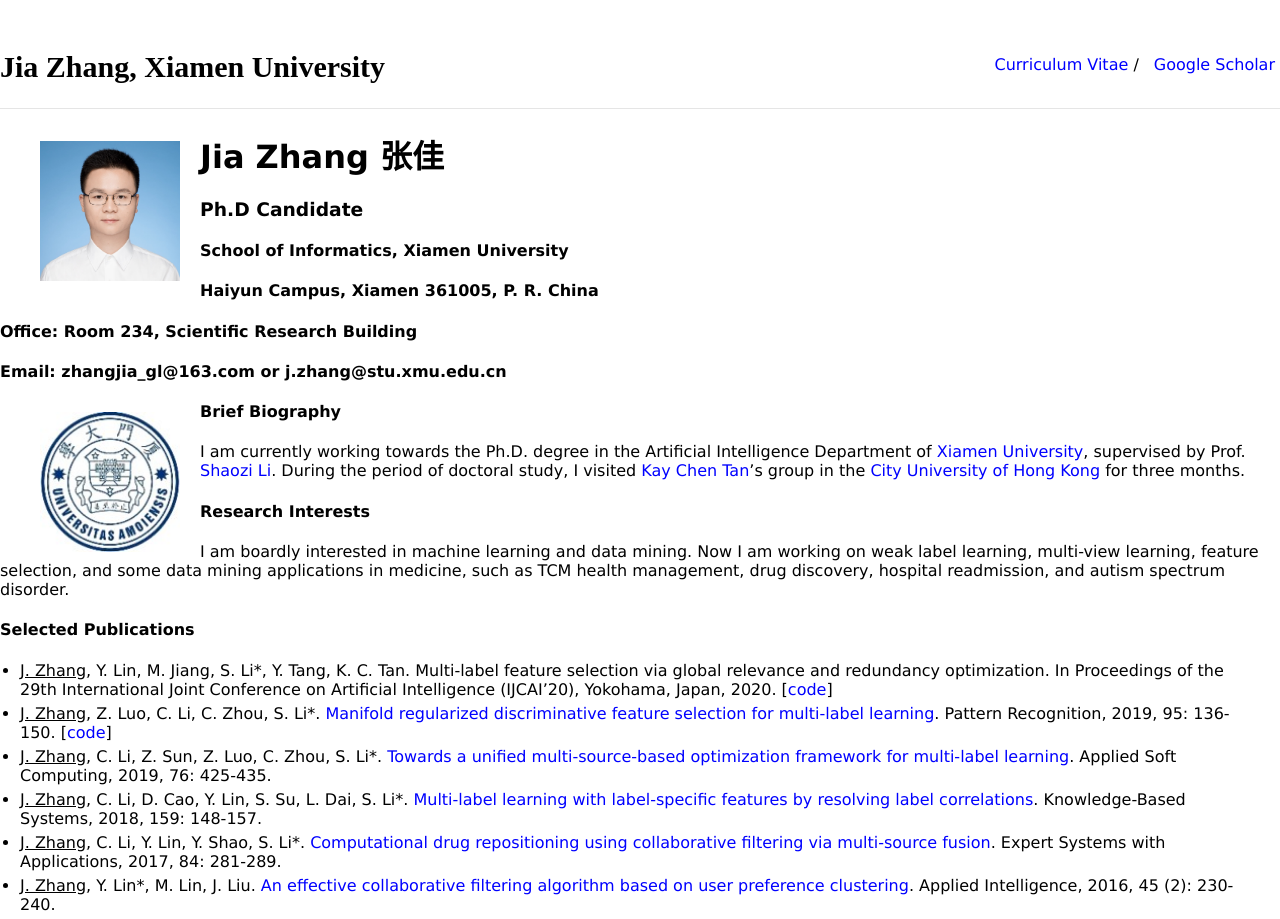
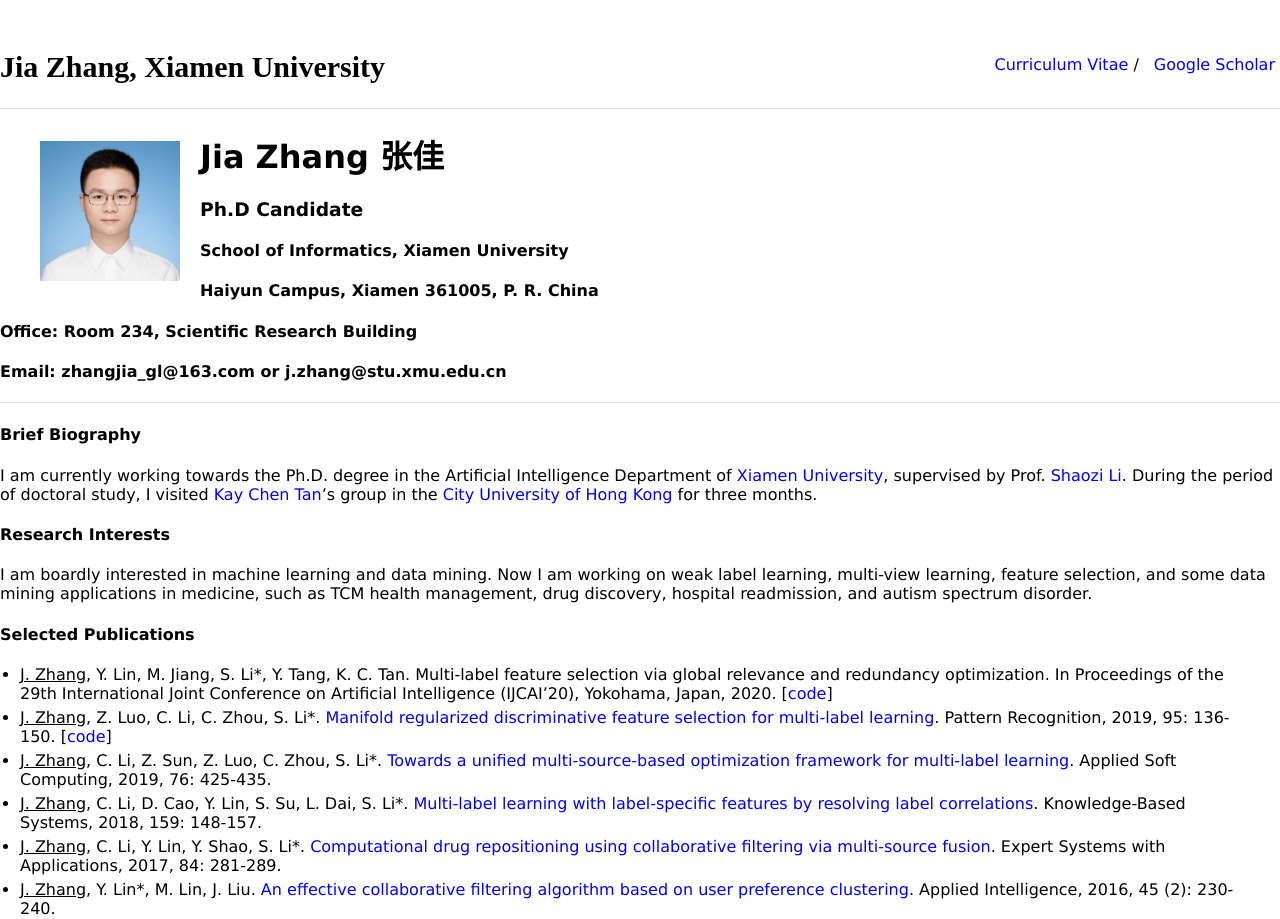
Before and after one commit to jiazhang-ml/jiazhang-ml.github.io, a Jekyll site: the page built from index.md, in a window 1280 px wide. Shown: the top 919 px of the page. Built offline with Jekyll 4.4.1, drawn with Linux system fonts in a browser that asks for light colours.

Commit message:
Update index.md

```diff
--- a/index.md
+++ b/index.md
@@ -10,8 +10,6 @@ layout: default
 #### Haiyun Campus, Xiamen 361005, P. R. China
 #### Office: Room 234, Scientific Research Building
 #### Email: zhangjia_gl@163.com or j.zhang@stu.xmu.edu.cn
-
-<img class="profile-picture" src="XMU.jpg">
 ---
 
 #### Brief Biography
```
